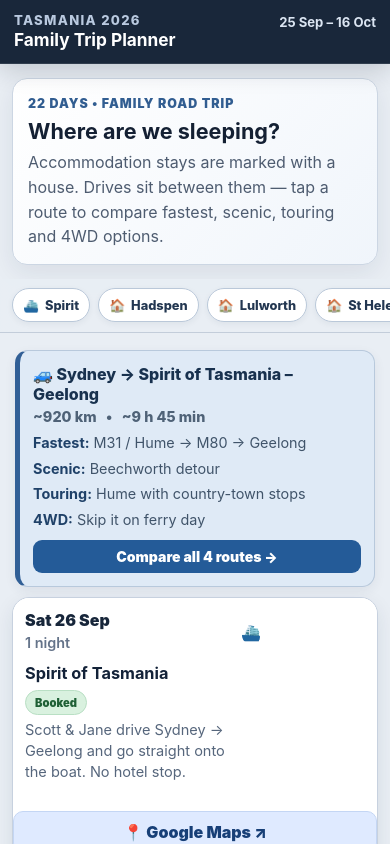
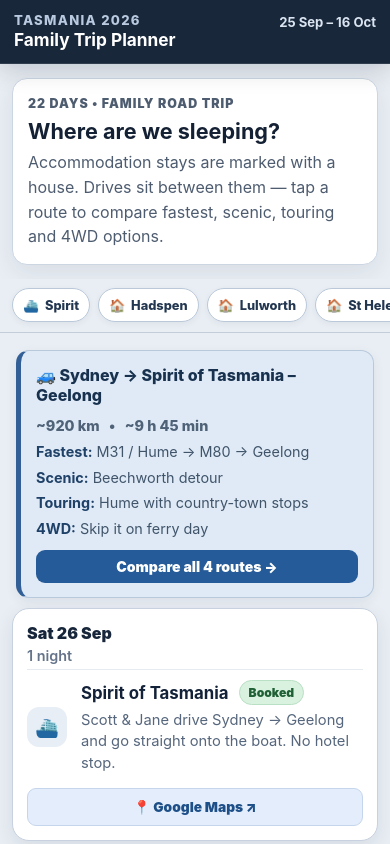
Before and after one commit to scottwillow84/willow-expeditions-v2, a React (Vite) app: page /#/ in a window 390 px wide. Shown: the top 844 px of the page. Built offline with nearby package versions, Linux system fonts and the light colour scheme.

Commit message:
Simplify calendar styling and remove visual tiles

```diff
--- a/src/index.css
+++ b/src/index.css
@@ -89,13 +89,13 @@
   padding: 18px 20px;
   border: 1px solid #ccd6e3;
   border-radius: 18px;
-  background: linear-gradient(135deg, #ffffff 0%, #f0f5fb 100%);
+  background: #fff;
   box-shadow: 0 8px 24px rgba(24, 42, 67, 0.08);
 }
 
 .introEyebrow {
   margin-bottom: 5px;
-  color: #315d91 !important;
+  color: #315d91;
   font-size: 0.78rem;
   font-weight: 900;
   letter-spacing: 0.08em;
@@ -229,26 +229,12 @@
   box-shadow: 0 7px 20px rgba(21, 39, 62, 0.09);
 }
 
-.stayCard.open {
-  border-color: #6e8db1;
-  box-shadow: 0 10px 28px rgba(30, 64, 103, 0.13);
-}
-
 .stayButton {
-  width: 100%;
   display: grid;
-  grid-template-columns: 155px minmax(0, 1fr) 145px 38px;
-  gap: 15px;
+  grid-template-columns: 145px 48px minmax(0, 1fr);
+  gap: 14px;
   align-items: center;
-  padding: 16px;
-  border: 0;
-  background: #fff;
-  text-align: left;
-  cursor: pointer;
-}
-
-.stayButton:hover {
-  background: #fbfcfe;
+  padding: 17px 18px 14px;
 }
 
 .dateBlock {
@@ -266,6 +252,16 @@
   color: #65748a;
   font-size: 0.9rem;
   font-weight: 600;
+}
+
+.stayIcon {
+  display: grid;
+  width: 44px;
+  height: 44px;
+  place-items: center;
+  border-radius: 12px;
+  background: #e8eef5;
+  font-size: 1.35rem;
 }
 
 .stayMain {
@@ -309,181 +305,45 @@
   border: 1px solid #b9dfc4;
 }
 
-.status-planning {
-  background: #fff0c9;
-  color: #6f4d00;
-  border: 1px solid #ead393;
-}
-
 .status-finish {
   background: #dce8fb;
   color: #244d83;
   border: 1px solid #bdd1ef;
 }
 
-.chevron {
-  display: grid;
-  width: 34px;
-  height: 34px;
-  place-items: center;
-  border-radius: 50%;
-  background: #e5ebf2;
-  color: #31445e;
-  font-size: 1.35rem;
-  font-weight: 800;
-  line-height: 1;
+.stayActions {
+  display: flex;
+  flex-wrap: wrap;
+  gap: 9px;
+  padding: 0 18px 17px 225px;
 }
 
-.stayVisual {
-  position: relative;
-  display: flex;
-  min-height: 88px;
-  overflow: hidden;
-  flex-direction: column;
-  align-items: flex-start;
-  justify-content: flex-end;
-  padding: 10px;
-  border-radius: 13px;
-  color: #fff;
-  isolation: isolate;
-  box-shadow: inset 0 0 0 1px rgba(255, 255, 255, 0.16);
-}
-
-.stayVisual::before,
-.stayVisual::after {
-  content: "";
-  position: absolute;
-  z-index: -1;
-  border-radius: 50%;
-  opacity: 0.42;
-}
-
-.stayVisual::before {
-  width: 110px;
-  height: 110px;
-  right: -30px;
-  bottom: -55px;
-  background: rgba(255, 255, 255, 0.35);
-}
-
-.stayVisual::after {
-  width: 90px;
-  height: 90px;
-  top: -48px;
-  left: -20px;
-  background: rgba(255, 255, 255, 0.16);
-}
-
-.stayVisualIcon {
-  margin-bottom: auto;
-  font-size: 1.55rem;
-  filter: drop-shadow(0 2px 3px rgba(0, 0, 0, 0.22));
-}
-
-.stayVisualLabel {
-  font-size: 0.78rem;
-  font-weight: 900;
-  letter-spacing: 0.02em;
-  text-shadow: 0 1px 3px rgba(0, 0, 0, 0.35);
-}
-
-.stayVisual-ferry {
-  background: linear-gradient(145deg, #11314f 0%, #2779aa 58%, #6cb8d2 100%);
-}
-
-.stayVisual-valley {
-  background: linear-gradient(145deg, #234e3a 0%, #5c8554 58%, #b5c98a 100%);
-}
-
-.stayVisual-coast {
-  background: linear-gradient(145deg, #184e63 0%, #2b8394 52%, #d6c596 100%);
-}
-
-.stayVisual-bay {
-  background: linear-gradient(145deg, #1d6575 0%, #4da5b0 48%, #d87943 100%);
-}
-
-.stayVisual-bicheno {
-  background: linear-gradient(145deg, #24495d 0%, #4d899a 50%, #c98762 100%);
-}
-
-.stayVisual-river {
-  background: linear-gradient(145deg, #264d48 0%, #5d8d78 48%, #96ad86 100%);
-}
-
-.stayVisual-west {
-  background: linear-gradient(145deg, #25323f 0%, #546a76 48%, #7996a1 100%);
-}
-
-.stayVisual-tarkine {
-  background: linear-gradient(145deg, #173f32 0%, #326f54 50%, #769b71 100%);
-}
-
-.stayVisual-home {
-  background: linear-gradient(145deg, #33435b 0%, #566b87 52%, #92a6bd 100%);
-}
-
-.stayDetails {
-  padding: 0 18px 18px 188px;
-  border-top: 1px solid #e2e8ef;
-  background: #fbfcfe;
-}
-
-.stayMapLink {
+.stayMapLink,
+.thingsLink {
   display: inline-flex;
   align-items: center;
-  margin: 16px 0 14px;
-  padding: 10px 13px;
-  border-radius: 10px;
-  background: #dfeaff;
-  color: #173f77;
-  border: 1px solid #c4d6f4;
+  min-height: 38px;
+  padding: 8px 11px;
+  border-radius: 9px;
+  font-size: 0.86rem;
   font-weight: 900;
   text-decoration: none;
 }
 
-.stayMapLink:hover,
-.activityMapLink:hover {
-  text-decoration: underline;
+.stayMapLink {
+  background: #e4edfb;
+  color: #1d4f88;
+  border: 1px solid #c5d5eb;
 }
 
-.stayDetails h4 {
-  margin-bottom: 10px;
-  color: #25364d;
-  font-size: 0.98rem;
+.thingsLink {
+  background: #203d61;
+  color: #fff;
 }
 
-.activityList {
-  overflow: hidden;
-  border: 1px solid #d7e0ea;
-  border-radius: 11px;
-  background: #fff;
-}
-
-.activityRow {
-  display: flex;
-  align-items: center;
-  justify-content: space-between;
-  gap: 16px;
-  padding: 11px 12px;
-  border-bottom: 1px solid #e5ebf1;
-}
-
-.activityRow:last-child {
-  border-bottom: 0;
-}
-
-.activityMapLink {
-  color: #1d568f;
-  font-weight: 800;
-  text-decoration: none;
-}
-
-.activityDistance {
-  color: #67768a;
-  font-size: 0.86rem;
-  font-weight: 600;
-  white-space: nowrap;
+.stayMapLink:hover,
+.thingsLink:hover {
+  filter: brightness(0.96);
 }
 
 .plannerNote {
@@ -493,6 +353,13 @@
   background: #dde6f0;
   border-radius: 11px;
   font-size: 0.9rem;
+}
+
+.backLink {
+  width: fit-content;
+  color: #245b98;
+  font-weight: 800;
+  text-decoration: none;
 }
 
 @media (max-width: 760px) {
@@ -540,67 +407,56 @@
   }
 
   .stayButton {
-    grid-template-columns: minmax(0, 1fr) 94px 34px;
-    gap: 10px;
+    grid-template-columns: 42px minmax(0, 1fr);
+    gap: 10px 12px;
     padding: 14px;
   }
 
   .dateBlock {
+    grid-column: 1 / -1;
+    grid-row: 1;
+    padding-bottom: 5px;
+    border-bottom: 1px solid #e5ebf1;
+  }
+
+  .stayIcon {
     grid-column: 1;
-    grid-row: 1;
-    margin-bottom: 2px;
+    grid-row: 2;
+    width: 40px;
+    height: 40px;
+    font-size: 1.2rem;
   }
 
   .stayMain {
-    grid-column: 1;
+    grid-column: 2;
     grid-row: 2;
   }
 
-  .stayVisual {
-    grid-column: 2;
-    grid-row: 1 / span 2;
-    min-height: 104px;
-    height: 100%;
-  }
-
-  .chevron {
-    grid-column: 3;
-    grid-row: 1 / span 2;
-    align-self: center;
-    width: 32px;
-    height: 32px;
-  }
-
-  .stayHeading {
-    gap: 7px;
-  }
-
   .stayHeading h3 {
-    font-size: 1.02rem;
+    font-size: 1.05rem;
   }
 
   .stayMain p {
-    font-size: 0.91rem;
+    font-size: 0.92rem;
   }
 
-  .stayDetails {
+  .stayActions {
+    display: grid;
+    grid-template-columns: 1fr;
     padding: 0 14px 14px;
   }
 
-  .stayMapLink {
-    display: flex;
-    width: 100%;
+  .stayMapLink,
+  .thingsLink {
     justify-content: center;
   }
 
   .routeCard {
-    margin: 2px 3px 10px;
-    padding: 13px;
+    margin: 2px 4px 10px;
   }
 
   .routeTop {
     display: grid;
-    gap: 4px;
   }
 
   .routeNumbers {
@@ -615,40 +471,6 @@
   .routeMapLink {
     display: flex;
     width: 100%;
-    margin-top: 10px;
     justify-content: center;
   }
-
-  .activityRow {
-    align-items: flex-start;
-  }
-
-  .activityDistance {
-    white-space: normal;
-    text-align: right;
-  }
 }
-
-@media (max-width: 430px) {
-  .stayButton {
-    grid-template-columns: minmax(0, 1fr) 82px 32px;
-    padding: 12px;
-  }
-
-  .stayVisual {
-    min-height: 100px;
-    padding: 8px;
-  }
-
-  .stayVisualLabel {
-    font-size: 0.71rem;
-  }
-
-  .stayVisualIcon {
-    font-size: 1.35rem;
-  }
-
-  .status {
-    font-size: 0.7rem;
-  }
-}
```
